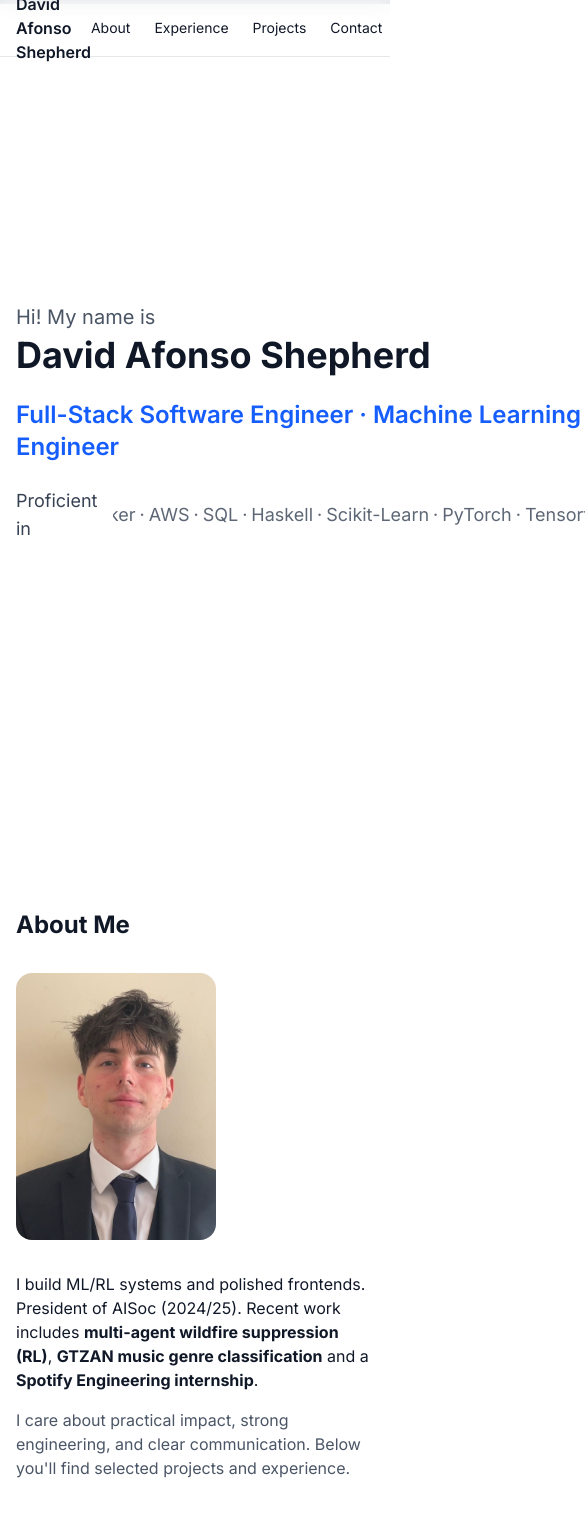
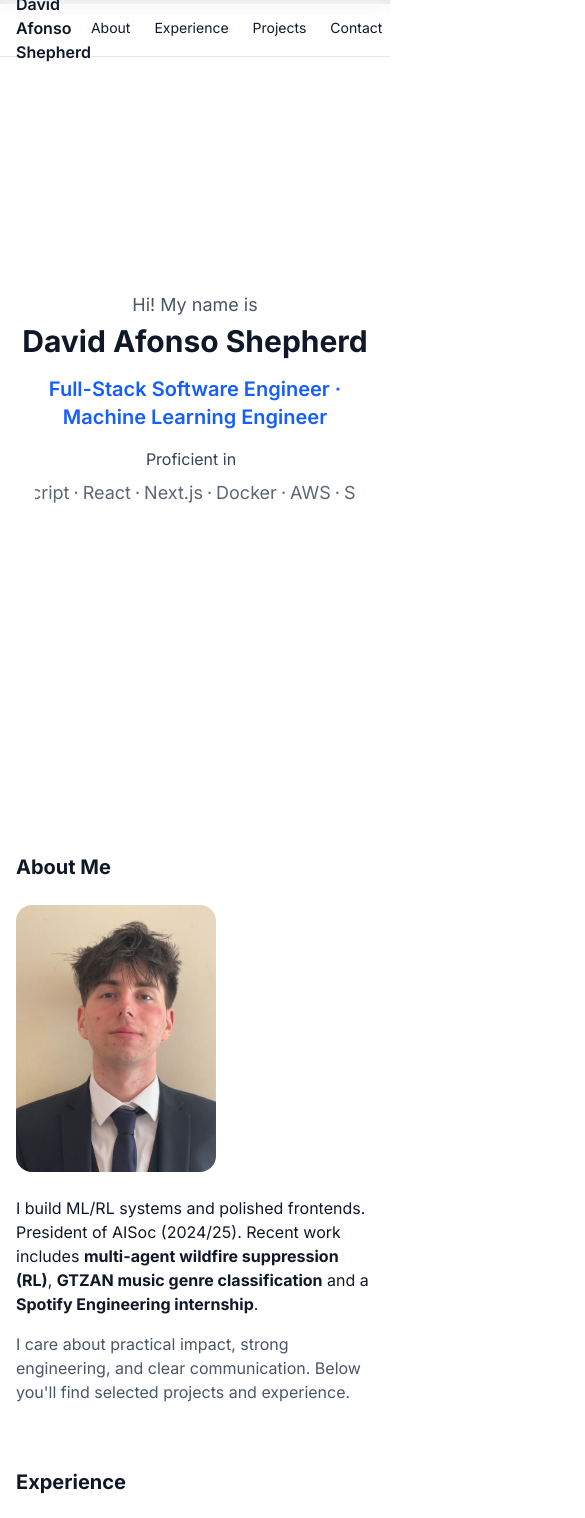
Before and after one commit to davidafshepherd/personal-website, a Next.js app: page / in a window 390 px wide. Shown: the top 1518 px of the page, 585 px wide, since content can reach past the window. Built offline with nearby package versions, Linux system fonts and the light colour scheme.

Commit message:
Remove home section logos + make mobile friendly

```diff
--- a/src/app/page.tsx
+++ b/src/app/page.tsx
@@ -8,37 +8,29 @@ export default function HomePage() {
   return (
     <>
       {/* Home Section */}
-      <section className="h-screen flex items-center -mt-14">
-        <div className="flex items-center gap-12 w-full">
-          <div className="space-y-6">
+      <section className="h-screen flex items-center -mt-20">
+        <div className="flex flex-col lg:flex-row items-center gap-8 lg:gap-12 w-full">
+          <div className="space-y-4 lg:space-y-6 text-center lg:text-left">
           <div className="space-y-1">
-            <p className="text-xl text-gray-600">Hi! My name is</p>
-            <h1 className="text-4xl font-bold">David Afonso Shepherd</h1>
+            <p className="text-lg sm:text-xl text-gray-600">Hi! My name is</p>
+            <h1 className="text-3xl sm:text-4xl font-bold">David Afonso Shepherd</h1>
           </div>
-          <h2 className="text-2xl font-semibold text-blue-600">Full-Stack Software Engineer · Machine Learning Engineer</h2>
-          <div className="text-lg text-gray-700 flex items-center">
-            <span className="mr-4">Proficient in</span>
-            <div className="w-120">
+          <h2 className="text-xl sm:text-2xl font-semibold text-blue-600">Full-Stack Software Engineer · Machine Learning Engineer</h2>
+          <div className="text-base sm:text-lg text-gray-700 flex flex-col sm:flex-row items-center gap-2 sm:gap-0">
+            <span className="mr-2 sm:mr-4">Proficient in</span>
+            <div className="w-80 sm:w-120">
               <InfiniteScroll />
             </div>
           </div>
-          </div>
-
-          {/* Logo Grid */}
-          <div className="grid grid-cols-2 gap-4">
-            <Image src="/uniLogo.png" alt="Logo 1" width={80} height={80} className="rounded-lg" />
-            <Image src="/socLogo.png" alt="Logo 2" width={80} height={80} className="rounded-lg" />
-            <Image src="/jpmc.png" alt="Logo 3" width={80} height={80} className="rounded-lg" />
-            <Image src="/spotify.png" alt="Logo 4" width={80} height={80} className="rounded-lg" />
           </div>
         </div>
       </section>
 
       {/* About Section */}
-      <section id="about" className="py-16">
-        <div className="space-y-8">
-          <h1 className="text-2xl font-bold">About Me</h1>
-          <div className="grid gap-8 md:grid-cols-[200px,1fr] items-start">
+      <section id="about" className="py-8 sm:py-16">
+        <div className="space-y-6 sm:space-y-8">
+          <h1 className="text-xl sm:text-2xl font-bold">About Me</h1>
+          <div className="grid gap-6 sm:gap-8 md:grid-cols-[200px,1fr] items-start">
             <Image src="/avatar.jpg" alt="David Afonso Shepherd" width={200} height={200} className="rounded-2xl" />
             <div className="space-y-4">
               <p>
@@ -60,9 +52,9 @@ export default function HomePage() {
       </section>
 
       {/* Experience Section */}
-      <section id="experience" className="min-h-screen py-20">
-        <div className="space-y-8">
-          <h1 className="text-2xl font-bold">Experience</h1>
+      <section id="experience" className="min-h-screen py-8 sm:py-20">
+        <div className="space-y-6 sm:space-y-8">
+          <h1 className="text-xl sm:text-2xl font-bold">Experience</h1>
           <ul className="space-y-6">
             {experience.map((role) => (
               <li key={role.title} className="p-5 rounded-2xl border">
@@ -86,19 +78,19 @@ export default function HomePage() {
       </section>
 
       {/* Projects Section */}
-      <section id="projects" className="min-h-screen py-20">
-        <div className="space-y-8">
-          <h1 className="text-2xl font-bold">Selected Projects</h1>
-          <div className="grid gap-6 md:grid-cols-2">
+      <section id="projects" className="min-h-screen py-8 sm:py-20">
+        <div className="space-y-6 sm:space-y-8">
+          <h1 className="text-xl sm:text-2xl font-bold">Selected Projects</h1>
+          <div className="grid gap-4 sm:gap-6 md:grid-cols-2">
             {projects.map((p) => <ProjectCard key={p.slug} project={p} />)}
           </div>
         </div>
       </section>
 
       {/* Contact Section */}
-      <section id="contact" className="min-h-screen py-20">
+      <section id="contact" className="min-h-screen py-8 sm:py-20">
         <div className="space-y-4">
-          <h1 className="text-2xl font-bold">Get in touch</h1>
+          <h1 className="text-xl sm:text-2xl font-bold">Get in touch</h1>
           <p>Email: <a className="underline" href="mailto:you@domain.com">you@domain.com</a></p>
           <p>Links: <a className="underline" href="https://github.com/your-handle">GitHub</a> · <a className="underline" href="https://www.linkedin.com/in/your-handle">LinkedIn</a></p>
         </div>
--- a/src/components/InfiniteScroll.tsx
+++ b/src/components/InfiniteScroll.tsx
@@ -51,7 +51,7 @@ export default function InfiniteScroll() {
           }
         }
         .animate-scroll {
-          animation: scroll 20s linear infinite;
+          animation: scroll 30s linear infinite;
         }
         .animate-scroll:hover {
           animation-play-state: paused;
--- a/src/styles/globals.css
+++ b/src/styles/globals.css
@@ -4,7 +4,7 @@
 * { box-sizing: border-box; }
 
 .animate-scroll {
-  animation: scroll 5s linear infinite;
+  animation: scroll 30s linear infinite;
   display: inline-block;
   white-space: nowrap;
 }
```
Also changed, not shown: public/spotify.png.
